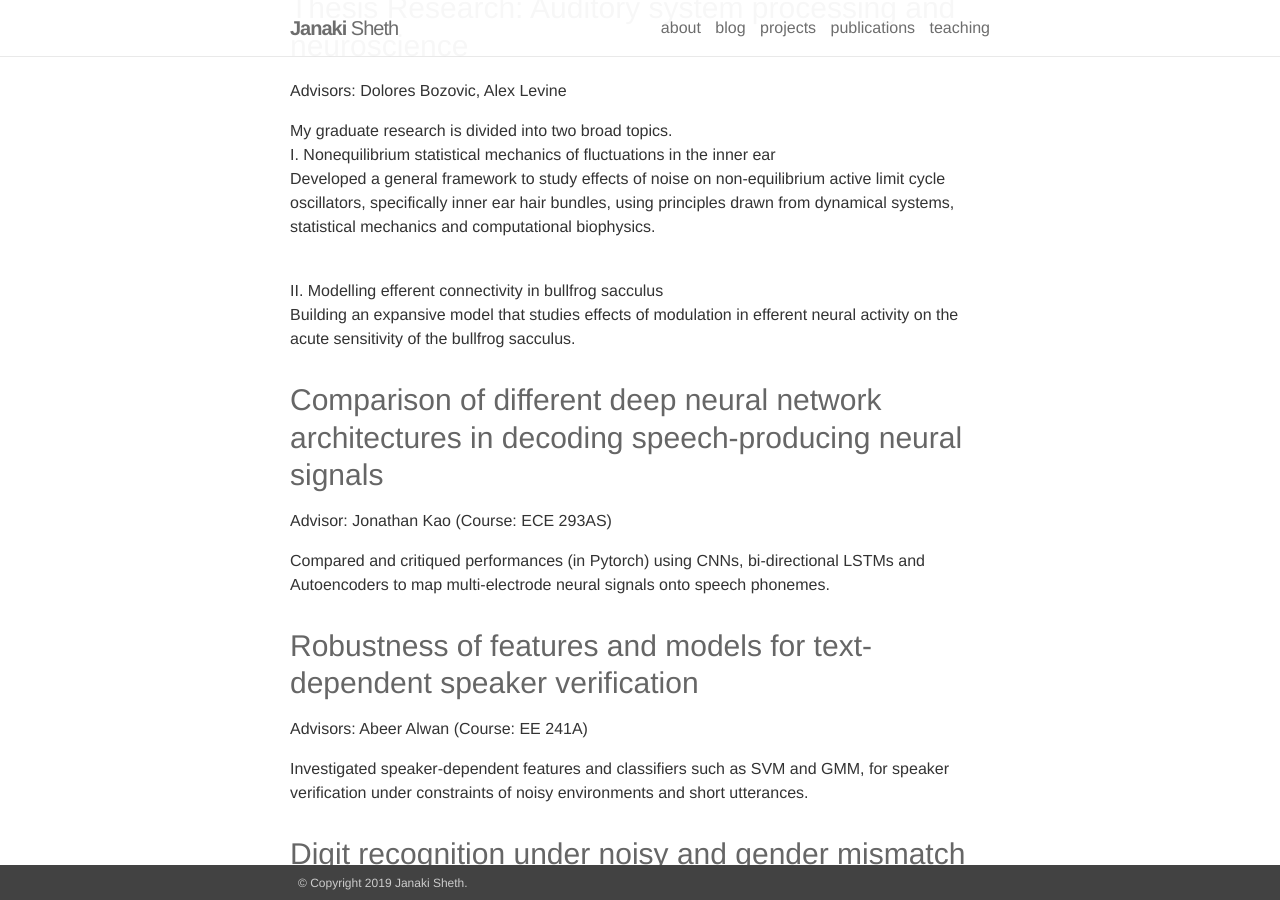
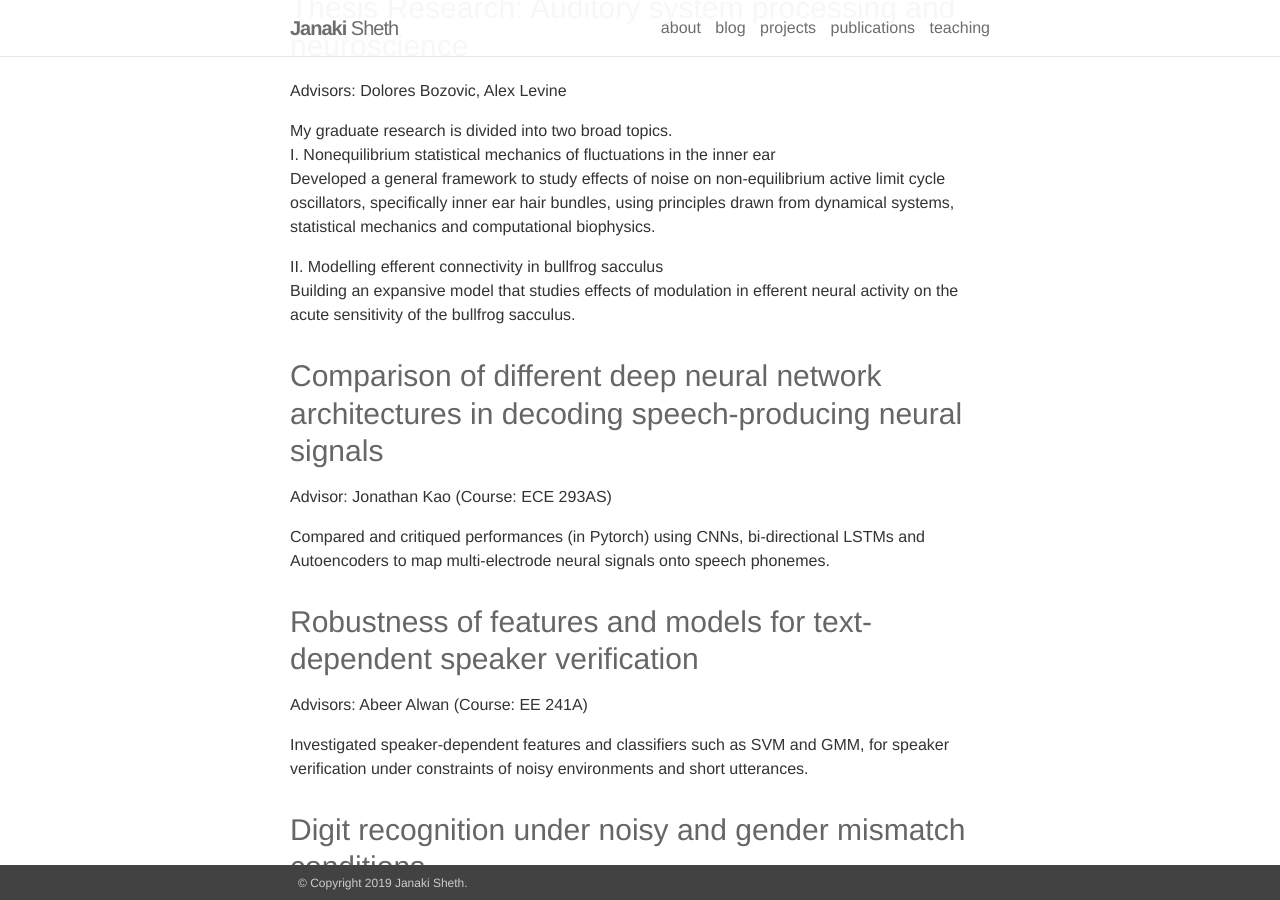
Before and after one commit to JanakiSheth/JanakiSheth.github.io, a Jekyll site: the page built from _pages/projects.md, in a window 1280 px wide and 900 px high, scrolled down 519 px. Built offline with Jekyll 4.4.1, drawn with Linux system fonts in a browser that asks for light colours; nearby versions of some CDN libraries.

```diff
--- a/_pages/projects.md
+++ b/_pages/projects.md
@@ -20,7 +20,7 @@ My graduate research is divided into two broad topics.
 <br>I. Nonequilibrium statistical mechanics of fluctuations in the inner ear<br>
 Developed a general framework to study effects of noise on non-equilibrium active limit cycle oscillators, specifically inner ear hair bundles, using principles drawn from dynamical systems, statistical mechanics and computational biophysics.
 
-<br>II. Modelling efferent connectivity in bullfrog sacculus<br>
+II. Modelling efferent connectivity in bullfrog sacculus<br>
 Building an expansive model that studies effects of modulation in efferent neural activity on the acute sensitivity of the bullfrog sacculus.
 
 ### Comparison of different deep neural network architectures in decoding speech-producing neural signals
```
